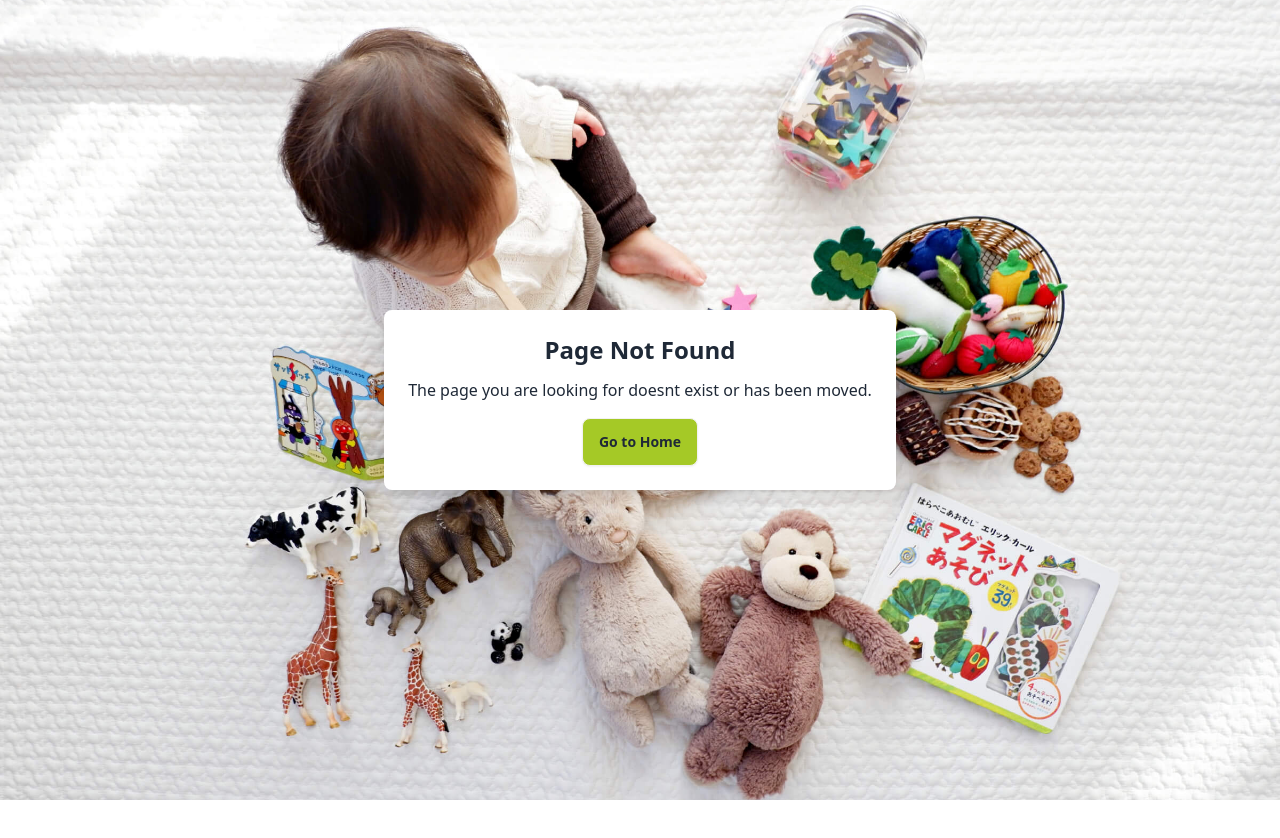
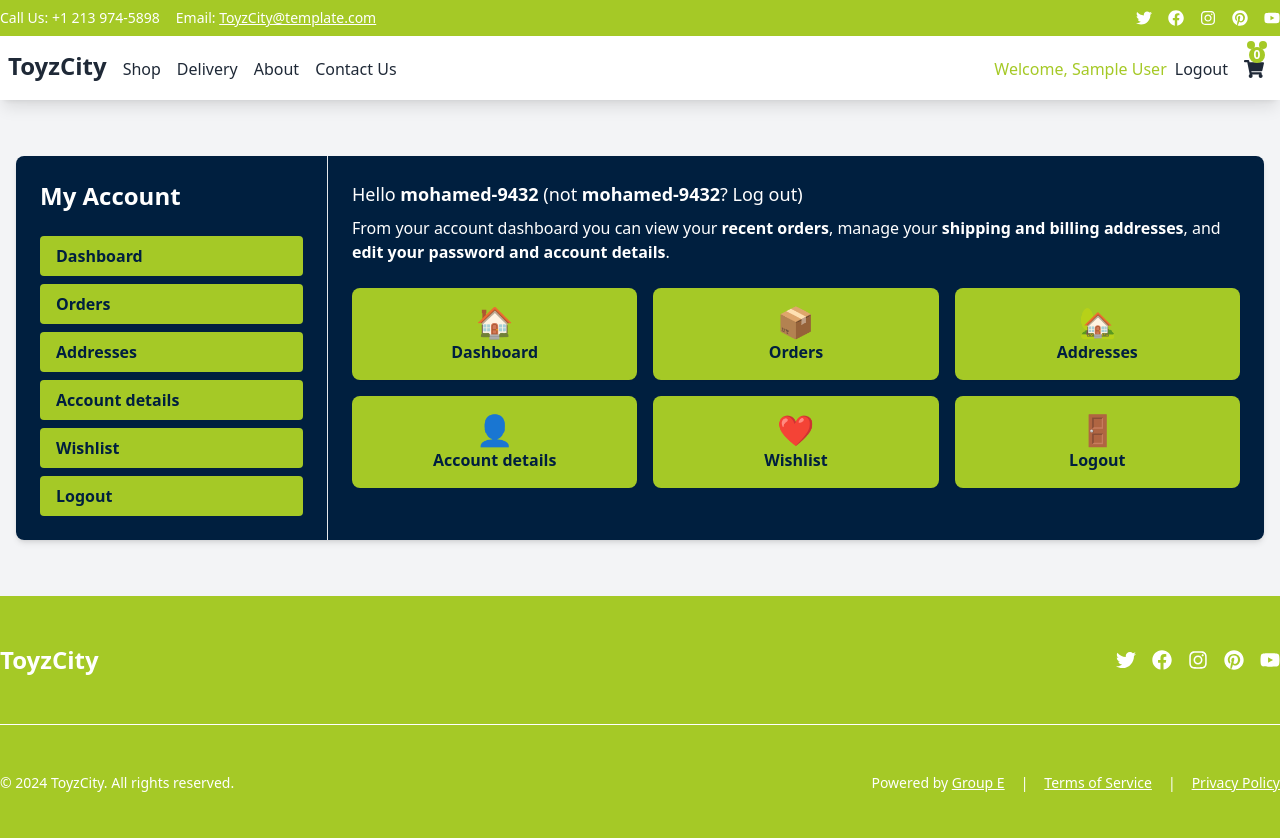
Before and after one commit to ToyTreasures/toy-treasures-frontend, a React (Vite) app: page /my-account in a window 1280 px wide. Before the commit this address had no page. Shown: the top 838 px of the page. Before the commit the page ends 800 px from the top, so only its background shows below. Built offline with nearby package versions, Linux system fonts and the light colour scheme; sample sign-in values are in the browser's storage.

Commit message:
feat: add profilr route and nested routes

```diff
--- a/src/Routes.jsx
+++ b/src/Routes.jsx
@@ -12,6 +12,11 @@ import SellItem from "./pages/SellItem";
 import ContactUs from "./pages/ContactUs";
 import SellerContacts from "./pages/SellerContacts";
 import ProtectedRoute from "./components/ProtectedRoute";
+import UserDashboard from "./Layouts/Profile/UserDashboard";
+import AccountDetails from "./Layouts/Profile/AccountDetails";
+import UserItems from "./Layouts/Profile/UserItems";
+import SwapRequests from "./Layouts/Profile/SwapRequests";
+import Wishlist from "./Layouts/Profile/Wishlist";
 
 const AppRoutes = () => {
   return (
@@ -29,15 +34,24 @@ const AppRoutes = () => {
             }
           />
           <Route
-            path="/profile"
+            path="/my-account/*"
             element={
               <>
                 <Navbar />
-                <Profile />
+                <ProtectedRoute
+                  element={<Profile />}
+                  isRequiredToLogIn={true}
+                />
                 <Footer />
               </>
             }
-          />
+          >
+            <Route path="dashboard" element={<UserDashboard />} />
+            <Route path="user-items" element={<UserItems />} />
+            <Route path="swap-requests" element={<SwapRequests />} />
+            <Route path="account-details" element={<AccountDetails />} />
+            <Route path="wishlist" element={<Wishlist />} />
+          </Route>
           <Route
             path="/shop"
             element={
@@ -83,7 +97,10 @@ const AppRoutes = () => {
             element={
               <>
                 <Navbar />
-                <SellItem />
+                <ProtectedRoute
+                  element={<SellItem />}
+                  isRequiredToLogIn={true}
+                />
                 <Footer />
               </>
             }
```
